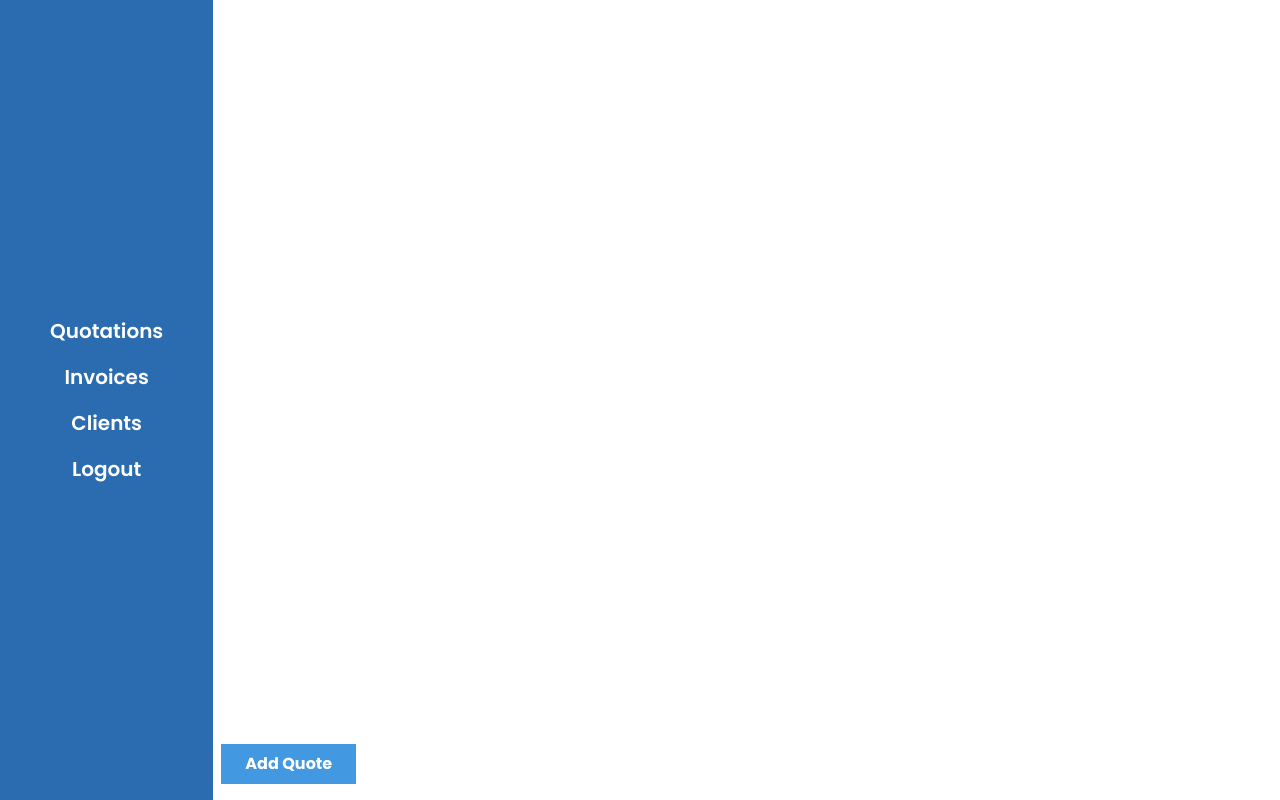
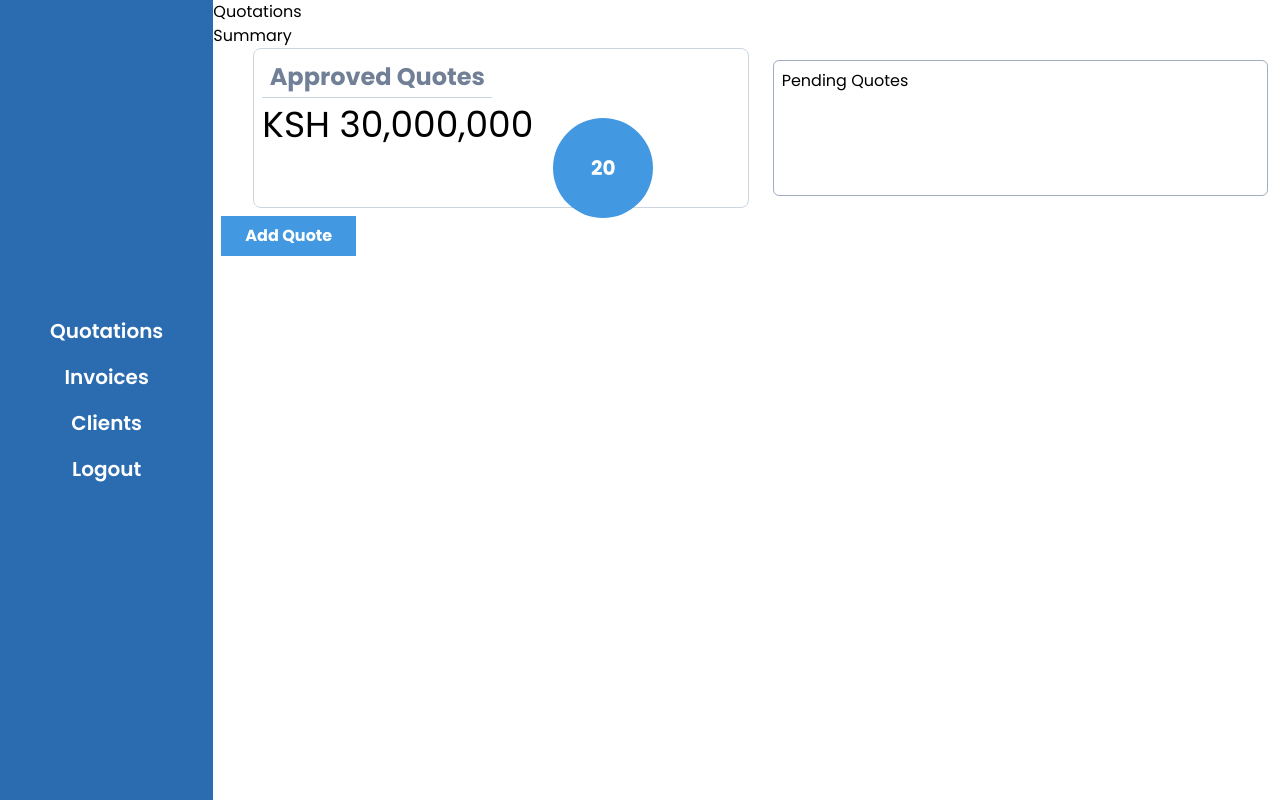
Before and after one commit to clive-limo/quotation-system, a Next.js app: page /home in a window 1280 px wide. Built offline with nearby package versions, Linux system fonts and the light colour scheme; no server answers; the database is empty.

Commit message:
[HOME-PAGE] Home page UI design init

```diff
--- /dev/null
+++ b/src/components/home/components/QuotesSummary/index.tsx
@@ -0,0 +1,31 @@
+import type { FC } from 'react';
+
+const QuotesSummary: FC = () => {
+  return (
+    <div className="flex h-[20vh] flex-row">
+      <div className="ml-10 mr-3 flex-1 rounded-lg border-[1px] border-gray-400 p-2">
+        <div className="w-[230px]">
+          <p className="p-[2px] text-center text-2xl font-bold text-gray-600">
+            Approved Quotes
+          </p>
+          <div className="h-[1px] w-full bg-gray-400 px-3" />
+        </div>
+        <div className="relative flex flex-row">
+          <div className="">
+            <p className="text-4xl ">KSH 30,000,000</p>
+          </div>
+          <div className="right-0 m-5 h-[100px] w-[100px] rounded-full bg-blue-500">
+            <p className="mt-[35px] text-center text-xl font-bold text-white">
+              20
+            </p>
+          </div>
+        </div>
+      </div>
+      <div className="m-3 flex-1 rounded-md border-[1px] border-gray-500 p-2">
+        <p>Pending Quotes</p>
+      </div>
+    </div>
+  );
+};
+
+export default QuotesSummary;
--- a/src/modules/Home.tsx
+++ b/src/modules/Home.tsx
@@ -3,6 +3,7 @@ import type { FC } from 'react';
 import { useState } from 'react';
 
 import QuotationModal from '@/components/home/components/AddQuoteModal';
+import QuotesSummary from '@/components/home/components/QuotesSummary';
 
 interface HomeProps {
   customers: {
@@ -14,15 +15,18 @@ interface HomeProps {
 const HomeModule: FC<HomeProps> = ({ customers }) => {
   const [openCreateQuote, setOpenCreateQuote] = useState(false);
   return (
-    <section className="h-[100] w-[100]">
+    <section className="relative h-[100] w-[100]">
       <div
         className={clsx(
-          'mx-auto my-[20vh] h-[52vh] w-[50vw] rounded-lg border-[1px] border-gray-300 shadow-xl',
+          'absolute mx-[30vh] my-[20vh] h-[52vh] rounded-lg border-[1px] border-gray-300 shadow-xl',
           openCreateQuote ? 'visible' : 'invisible'
         )}
       >
         <QuotationModal visibility={openCreateQuote} customers={customers} />
       </div>
+      <p>Quotations</p>
+      <p>Summary</p>
+      <QuotesSummary />
       <button
         className="m-2 bg-blue-500 px-6 py-2 text-[16px] font-bold text-white"
         onClick={() => {
```
